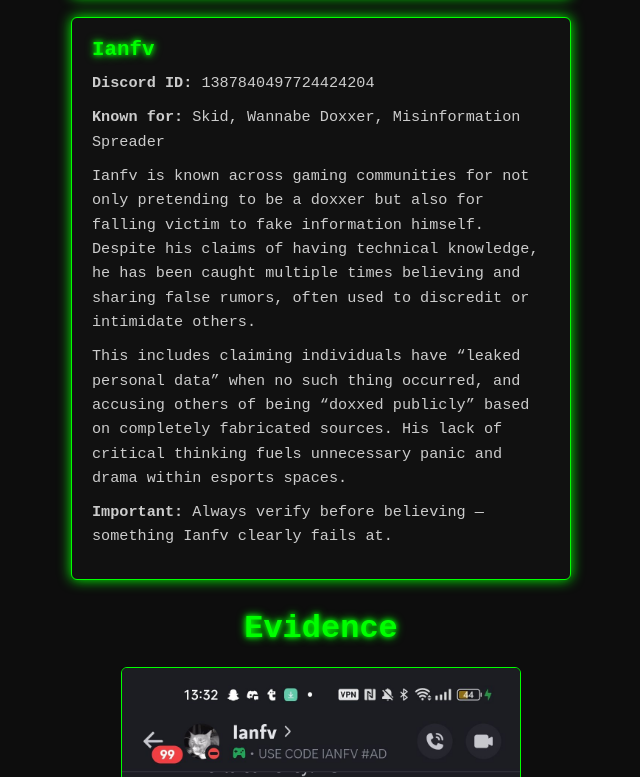
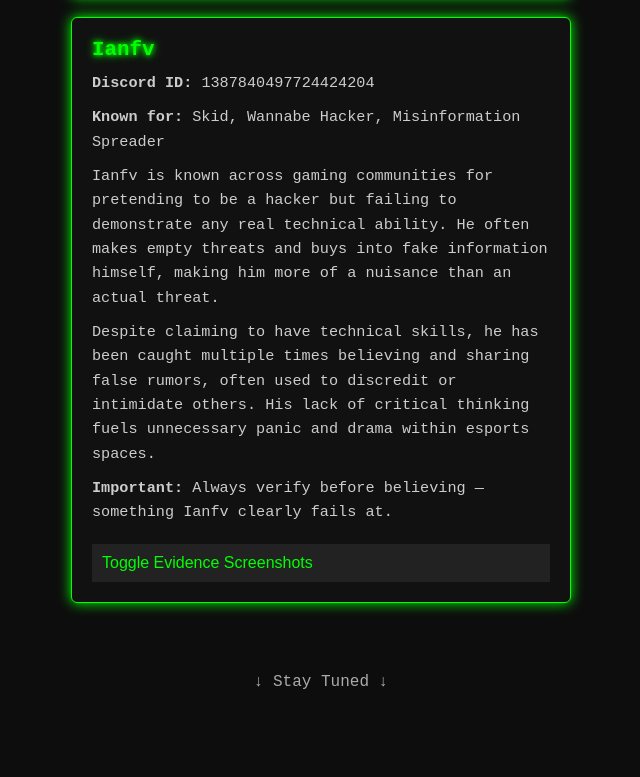
Before and after one commit to N2RSolaceDev/TES, a website: page index.html in a window 1280 px wide. Shown: the part 1043-1820 px from the top of the page, without its empty margins (319-959 px from the left). Drawn offline with Linux system fonts and the light colour scheme.

Commit message:
Update index.html

```diff
--- a/index.html
+++ b/index.html
@@ -113,7 +113,7 @@
     }
 
     .screenshots {
-      margin-top: 30px;
+      margin-top: 20px;
     }
 
     .screenshots img {
@@ -123,6 +123,35 @@
       display: block;
       border: 1px solid #0f0;
       border-radius: 6px;
+    }
+
+    /* Collapsible Button */
+    .collapsible {
+      background-color: #222;
+      color: #0f0;
+      cursor: pointer;
+      padding: 10px;
+      width: 100%;
+      border: none;
+      outline: none;
+      text-align: left;
+      font-size: 1rem;
+      margin-top: 10px;
+      transition: background-color 0.3s;
+    }
+
+    .collapsible:hover {
+      background-color: #333;
+    }
+
+    .collapse-content {
+      overflow: hidden;
+      transition: max-height 0.4s ease-out;
+      max-height: 0;
+    }
+
+    .collapse-content.open {
+      max-height: 500px; /* Adjust based on expected content height */
     }
   </style>
 </head>
@@ -156,17 +185,19 @@
       <div class="exposed-card">
         <h2>Ianfv</h2>
         <p><strong>Discord ID:</strong> 1387840497724424204</p>
-        <p><strong>Known for:</strong> Skid, Wannabe Doxxer, Misinformation Spreader</p>
-        <p>Ianfv is known across gaming communities for not only pretending to be a doxxer but also for falling victim to fake information himself. Despite his claims of having technical knowledge, he has been caught multiple times believing and sharing false rumors, often used to discredit or intimidate others.</p>
-        <p>This includes claiming individuals have “leaked personal data” when no such thing occurred, and accusing others of being “doxxed publicly” based on completely fabricated sources. His lack of critical thinking fuels unnecessary panic and drama within esports spaces.</p>
+        <p><strong>Known for:</strong> Skid, Wannabe Hacker, Misinformation Spreader</p>
+        <p>Ianfv is known across gaming communities for pretending to be a hacker but failing to demonstrate any real technical ability. He often makes empty threats and buys into fake information himself, making him more of a nuisance than an actual threat.</p>
+        <p>Despite claiming to have technical skills, he has been caught multiple times believing and sharing false rumors, often used to discredit or intimidate others. His lack of critical thinking fuels unnecessary panic and drama within esports spaces.</p>
         <p><strong>Important:</strong> Always verify before believing — something Ianfv clearly fails at.</p>
-      </div>
 
-      <!-- Evidence Images -->
-      <div class="screenshots">
-        <h2>Evidence</h2>
-        <img src="image0.jpg" alt="Screenshot of Ianfv threatening users">
-        <img src="image1.webp" alt="Ianfv believing and spreading fake info">
+        <!-- Collapsible Image Section -->
+        <button class="collapsible">Toggle Evidence Screenshots</button>
+        <div class="collapse-content">
+          <div class="screenshots">
+            <img src="image0.jpg" alt="Screenshot of Ianfv threatening users">
+            <img src="image1.webp" alt="Ianfv believing and spreading fake info">
+          </div>
+        </div>
       </div>
 
     </section>
@@ -178,5 +209,15 @@
     hosted at <a href="https://caught.wiki " target="_blank">caught.wiki</a>
   </p>
 
+  <script>
+    // Toggle collapse functionality
+    document.querySelectorAll('.collapsible').forEach(button => {
+      button.addEventListener('click', () => {
+        const content = button.nextElementSibling;
+        content.classList.toggle('open');
+      });
+    });
+  </script>
+
 </body>
 </html>
```
